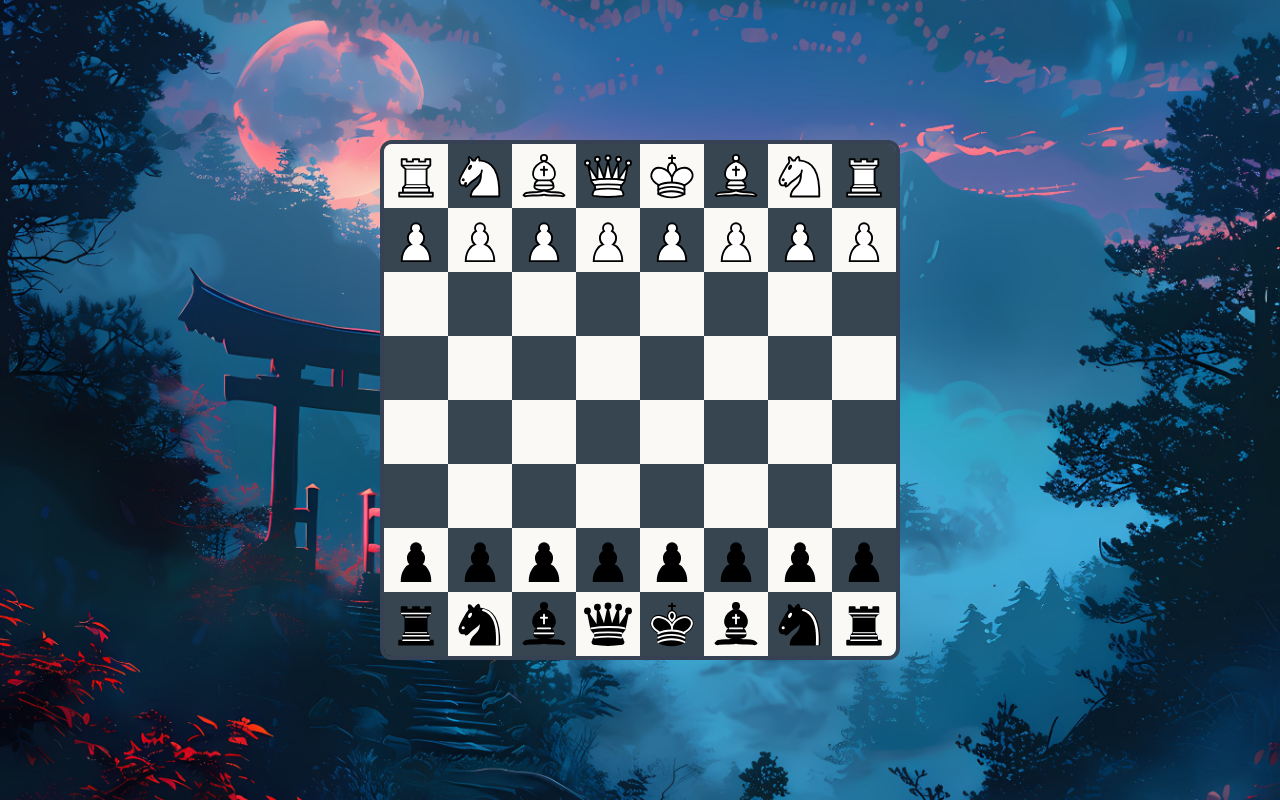
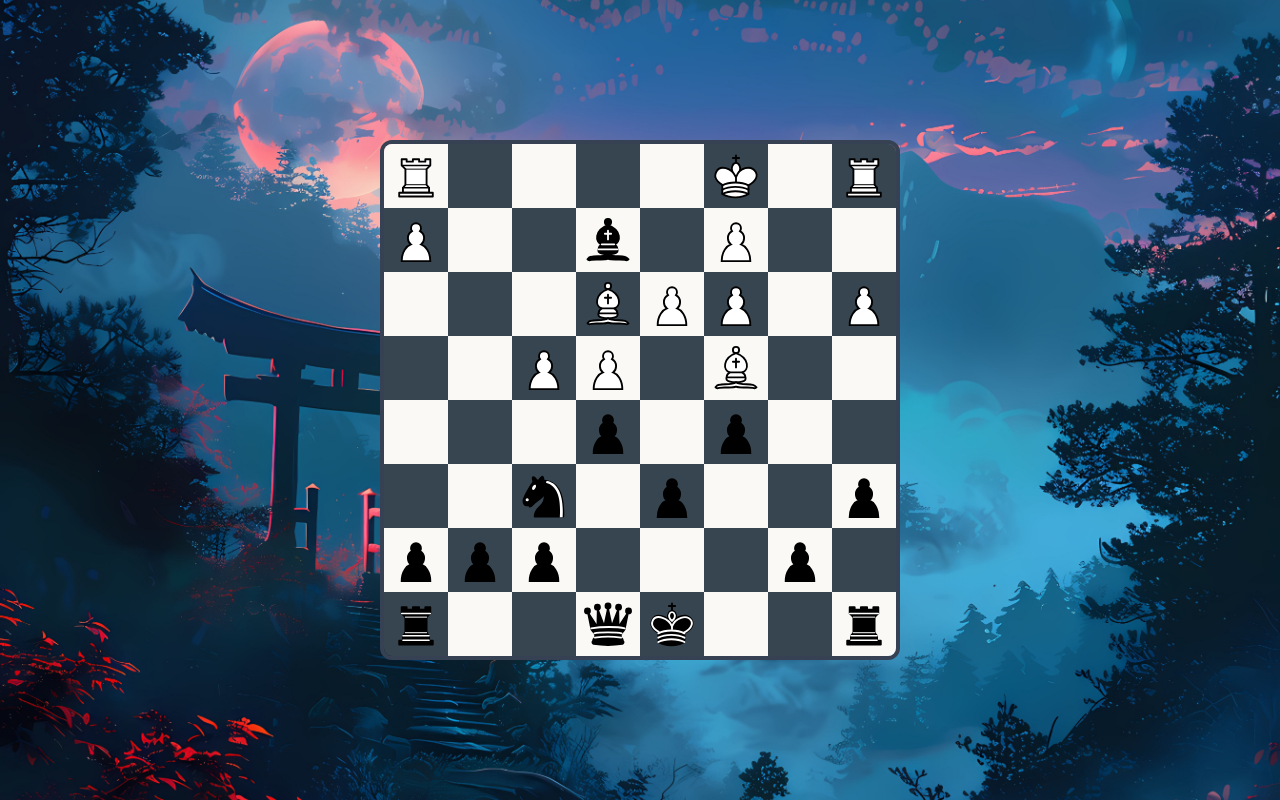
Before and after one commit to sathyarjunab/chess, a React (Vite) app: page / in a window 1280 px wide. Built offline with nearby package versions, Linux system fonts and the light colour scheme.

Commit message:
feat: update game state management and enhance board interaction with legal moves

```diff
--- a/src/App.tsx
+++ b/src/App.tsx
@@ -1,14 +1,13 @@
 import { useEffect, useState } from "react";
 import { z } from "zod";
 import BoardComponent from "./board";
-import { boardToFen, fenToBoard } from "./util/bord-helper";
+import { boardToFen, fenToBoard } from "./util/board-helper";
 import { GameStateSchema } from "./validator/commonValidator";
 import { validateMove } from "./wasm/chessEngine";
-import { yo } from "zod/locales";
 
 const AppComponent = () => {
-  const [location, setLocation] = useState<string | undefined>(undefined);
-  const [youMightMove, setYouMightMove] = useState<string[]>([]);
+  const [location, setLocation] = useState<`${string}${number}` | null>(null);
+  const [legalMoves, setLegalMoves] = useState<string[]>([]);
   // initialise a game
   const gameSaved = JSON.parse(localStorage.getItem("GameState") || "{}");
   const game = GameStateSchema.safeParse(gameSaved).data;
@@ -19,14 +18,35 @@ const AppComponent = () => {
       } else {
         return {
           board: fenToBoard(
-            "RNBQKBNR/PPPPPPPP/8/8/8/8/pppppppp/rnbqkbnr w - - 0 1",
+            "R4K1R/P2b1P2/3BPP1P/2PP1B2/3p1p2/2n1p2p/ppp3p1/r2qk2r w - - 0 0",
           ),
-          castling: "-",
+          castling: [
+            {
+              isCastlingPossible: true,
+              isCastlingPossibleNow: false,
+              for: "K",
+            },
+            {
+              isCastlingPossible: true,
+              isCastlingPossibleNow: false,
+              for: "Q",
+            },
+            {
+              isCastlingPossible: true,
+              isCastlingPossibleNow: false,
+              for: "k",
+            },
+            {
+              isCastlingPossible: true,
+              isCastlingPossibleNow: false,
+              for: "q",
+            },
+          ],
           enPassant: "-",
           fullMoves: 0,
           halfMoves: 0,
-          turnToPlay: "WHITE",
-          whiteKingsLocation: "d1",
+          turnToPlay: "BLACK",
+          whiteKingsLocation: "c1",
           blackKingsLocation: "d8",
         };
       }
@@ -35,15 +55,22 @@ const AppComponent = () => {
 
   useEffect(() => {
     if (!location) return;
-    console.log(location);
 
-    const run = async () => {
+    let isActive = true;
+
+    // FEN castling availability encodes *rights* (KQkq), not whether castling is
+    // currently legal in the position (empty squares / check / attacks).
+    const castling = gameState.castling.reduce((acc, curr) => {
+      if (curr.isCastlingPossible) return acc + curr.for;
+      return acc;
+    }, "");
+
     const fen =
       boardToFen(gameState.board) +
       " " +
       (gameState.turnToPlay === "WHITE" ? "w" : "b") +
       " " +
-        gameState.castling +
+      castling +
       " " +
       gameState.enPassant +
       " " +
@@ -51,6 +78,7 @@ const AppComponent = () => {
       " " +
       gameState.halfMoves;
 
+    const run = async () => {
       const result = await validateMove(
         fen,
         location,
@@ -58,17 +86,39 @@ const AppComponent = () => {
           ? gameState.whiteKingsLocation
           : gameState.blackKingsLocation,
       );
-      setYouMightMove(result);
+      console.log(gameState.whiteKingsLocation);
+      console.log(result);
+
+      if (isActive) {
+        setLegalMoves(result);
+      }
     };
 
     run();
-  }, [location, gameState]);
+
+    return () => {
+      // This is used in case if the setLegalMoves takes time and the user clicks another piece, we don't want to update the legal moves of the previous piece
+      isActive = false;
+    };
+  }, [
+    location,
+    gameState.board,
+    gameState.turnToPlay,
+    gameState.castling,
+    gameState.enPassant,
+    gameState.fullMoves,
+    gameState.halfMoves,
+    gameState.whiteKingsLocation,
+    gameState.blackKingsLocation,
+  ]);
+
   return (
     <BoardComponent
       gameState={gameState}
       setGameState={setGameState}
       setLocation={setLocation}
-      youMightMove={youMightMove}
+      legalMoves={legalMoves}
+      setLegalMoves={setLegalMoves}
     />
   ); // <MoveInfo location />;
 };
--- a/src/board.tsx
+++ b/src/board.tsx
@@ -1,32 +1,184 @@
 import React from "react";
 import type z from "zod";
-import { isBlackPiece, isWhitePiece, pieceImages } from "./util/bord-helper";
+import { isBlackPiece, isWhitePiece, pieceImages } from "./util/board-helper";
 import type { GameStateSchema } from "./validator/commonValidator";
 import { Piece } from "./types/common";
 
 const columns = ["h", "g", "f", "e", "d", "c", "b", "a"];
 
-const BoardComponent: React.FC<{
+type BoardComponentProps = {
   gameState: z.infer<typeof GameStateSchema>;
   setGameState: React.Dispatch<
     React.SetStateAction<z.infer<typeof GameStateSchema>>
   >;
-  setLocation: React.Dispatch<React.SetStateAction<string | undefined>>;
-  youMightMove: string[];
-}> = ({ gameState, setGameState, setLocation, youMightMove }) => {
-  function handleClick(
-    rowIndex: number,
-    colIndex: number,
-    piece: Piece | null,
+  setLocation: React.Dispatch<
+    React.SetStateAction<`${string}${number}` | null>
+  >;
+  legalMoves: string[];
+  setLegalMoves: React.Dispatch<React.SetStateAction<string[]>>;
+};
+
+const BoardComponent: React.FC<BoardComponentProps> = ({
+  gameState,
+  setGameState,
+  setLocation,
+  legalMoves,
+  setLegalMoves,
+}) => {
+  const [coOrdinates, setCoordinates] = React.useState<{
+    row: number;
+    col: number;
+  } | null>(null);
+
+  function handleClick(rowIndex: number, colIndex: number) {
+    const { row: x = -1, col: y = -1 } = coOrdinates || {};
+    const currentSelection = gameState.board[rowIndex][
+      colIndex
+    ] as Piece | null;
+
+    if (legalMoves.includes(`${columns[colIndex]}${rowIndex + 1}`)) {
+      const previousSelection = gameState.board[x][y];
+      const updatedBoard = structuredClone(gameState.board);
+
+      updatedBoard[rowIndex][colIndex] = previousSelection;
+      updatedBoard[x][y] = null;
+      setLegalMoves([]);
+
+      const isCastlingMove =
+        (previousSelection === "K" &&
+          x === 0 &&
+          y === 4 &&
+          rowIndex === 0 &&
+          (colIndex === 2 || colIndex === 6)) ||
+        (previousSelection === "k" &&
+          x === 7 &&
+          y === 4 &&
+          rowIndex === 7 &&
+          (colIndex === 2 || colIndex === 6));
+
+      if (!isCastlingMove) {
+        setGameState((prev) => ({
+          ...prev,
+          turnToPlay: prev.turnToPlay === "WHITE" ? "BLACK" : "WHITE",
+          board: updatedBoard,
+        }));
+      } else {
+        const castledBoard = structuredClone(gameState.board);
+        castledBoard[rowIndex][colIndex] = previousSelection;
+        castledBoard[x][y] = null;
+
+        if (gameState.turnToPlay === "WHITE") {
+          if (y > colIndex) {
+            // left castling
+            castledBoard[0][0] = null;
+            castledBoard[0][3] = Piece.WhiteRook;
+          } else {
+            // right castling
+            castledBoard[0][7] = null;
+            castledBoard[0][5] = Piece.WhiteRook;
+          }
+        } else {
+          if (y > colIndex) {
+            // left castling
+            castledBoard[7][0] = null;
+            castledBoard[7][3] = Piece.BlackRook;
+          } else {
+            // right castling
+            castledBoard[7][7] = null;
+            castledBoard[7][5] = Piece.BlackRook;
+          }
+        }
+
+        setGameState((prev) => ({
+          ...prev,
+          turnToPlay: prev.turnToPlay === "WHITE" ? "BLACK" : "WHITE",
+          board: castledBoard,
+        }));
+      }
+
+      setGameState((prev) => ({
+        ...prev,
+        ...(previousSelection === "K"
+          ? {
+              whiteKingsLocation: `${columns[colIndex]}${rowIndex + 1}`,
+            }
+          : {}),
+        ...(previousSelection === "k"
+          ? {
+              blackKingsLocation: `${columns[colIndex]}${rowIndex + 1}`,
+            }
+          : {}),
+      }));
+
+      if (previousSelection)
+        handleCastlingMutation(previousSelection, isCastlingMove, x, y);
+    }
+
+    if (!currentSelection) {
+      setCoordinates(null);
+      setLegalMoves([]);
+      return;
+    }
+
+    // check the turn
+    if (gameState.turnToPlay === "WHITE" && !isWhitePiece(currentSelection))
+      return;
+    if (gameState.turnToPlay === "BLACK" && !isBlackPiece(currentSelection))
+      return;
+
+    setCoordinates({ row: rowIndex, col: colIndex });
+    setLocation(`${columns[colIndex]}${rowIndex + 1}`);
+  }
+
+  function handleCastlingMutation(
+    previousSelection: Piece,
+    isCastlingMove: boolean,
+    fromRow: number,
+    fromCol: number,
   ) {
-    if (!piece) return;
+    const disableRights = (rights: Array<"K" | "Q" | "k" | "q">) => {
+      setGameState((prev) => ({
+        ...prev,
+        castling: prev.castling.map((c) =>
+          rights.includes(c.for) && c.isCastlingPossible
+            ? { ...c, isCastlingPossible: false, isCastlingPossibleNow: false }
+            : c,
+        ),
+      }));
+    };
 
-    // checks the turn
-    if (gameState.turnToPlay === "WHITE" && !isWhitePiece(piece)) return;
-    if (gameState.turnToPlay === "BLACK" && !isBlackPiece(piece)) return;
+    // If the move is a castling move, the king has moved -> both rights for that
+    // color are consumed.
+    if (
+      isCastlingMove &&
+      (previousSelection === "K" || previousSelection === "k")
+    ) {
+      disableRights(previousSelection === "K" ? ["K", "Q"] : ["k", "q"]);
+      return;
+    }
 
-    const square = `${columns[colIndex]}${8 - rowIndex + 1}`; // Convert to algebraic notation
-    setLocation(square);
+    // This means the user as moved the piece and if the piece moved is king or rook then we need to update the castling availability
+    if (previousSelection === "K") {
+      disableRights(["K", "Q"]);
+      return;
+    }
+    if (previousSelection === "k") {
+      disableRights(["k", "q"]);
+      return;
+    }
+
+    // Rook moves only consume the side corresponding to the rook that moved.
+    // Note: this uses the board indexing assumptions already used elsewhere in
+    // this file (white home row = 0, black home row = 7).
+    if (previousSelection === "R") {
+      if (fromRow === 0 && fromCol === 0) disableRights(["Q"]);
+      if (fromRow === 0 && fromCol === 7) disableRights(["K"]);
+      return;
+    }
+    if (previousSelection === "r") {
+      if (fromRow === 7 && fromCol === 0) disableRights(["q"]);
+      if (fromRow === 7 && fromCol === 7) disableRights(["k"]);
+    }
   }
 
   return (
@@ -43,12 +195,12 @@ const BoardComponent: React.FC<{
                   id={`${8 - rowIndex}${columns[colIndex]}`}
                   className={`w-16 h-16 flex items-center justify-center
                   ${isLight ? "bg-[#FAF9F6]" : "bg-[#36454F]"}`}
-                  onClick={() => handleClick(8 - rowIndex, colIndex, piece)}
+                  onClick={() => handleClick(rowIndex, colIndex)}
                 >
                   {piece && (
                     <img src={`${pieceImages[piece]}`} className="w-14 h-14" />
                   )}
-                  {youMightMove.includes(
+                  {legalMoves.includes(
                     `${columns[colIndex]}${rowIndex + 1}`,
                   ) && (
                     <div className="absolute w-14 h-14 bg-red-500 opacity-50"></div>
--- a/src/util/bord-helper.ts
+++ b/src/util/board-helper.ts
@@ -80,5 +80,3 @@ export function boardToFen(board: Board): string {
 
   return rows.join("/");
 }
-
-export function moveChecker(board: Board) {}
--- a/src/validator/commonValidator.ts
+++ b/src/validator/commonValidator.ts
@@ -3,12 +3,20 @@ import { Piece } from "../types/common";
 
 export const GameStateSchema = zod.object({
   blackKingsLocation: zod.string(),
-  castling: zod.string(),
+  whiteKingsLocation: zod.string(),
+  castling: zod
+    .array(
+      zod.object({
+        isCastlingPossible: zod.boolean(),
+        isCastlingPossibleNow: zod.boolean(),
+        for: zod.enum(["K", "Q", "k", "q"]),
+      }),
+    )
+    .length(4),
   enPassant: zod.string(),
   fullMoves: zod.number(),
   halfMoves: zod.number(),
   turnToPlay: zod.enum(["WHITE", "BLACK"]),
-  whiteKingsLocation: zod.string(),
   board: zod
     .array(zod.array(zod.union([zod.enum(Piece), zod.null()])))
     .length(8),
```
Also changed, not shown: 1 other file (tests, documents, lock files or other folders). Lines whose indentation alone changed are shown as unchanged.
